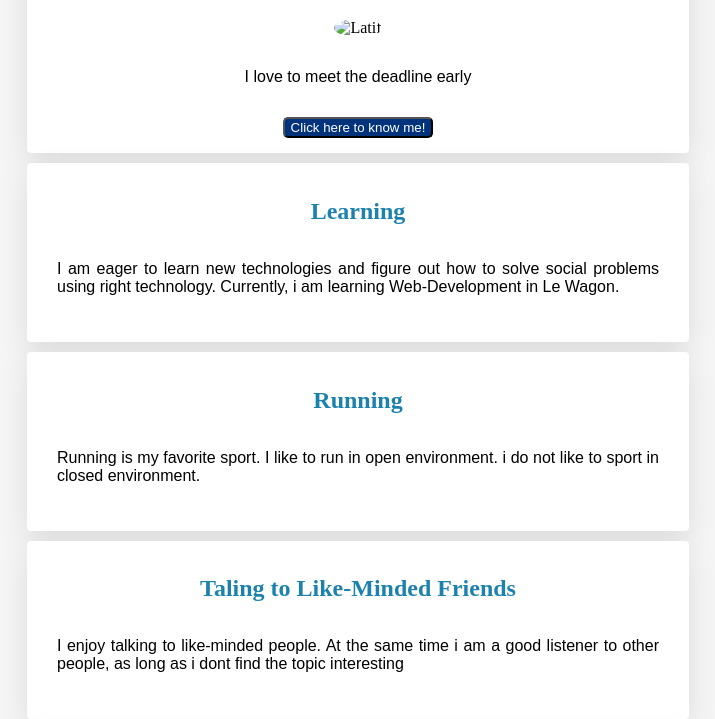
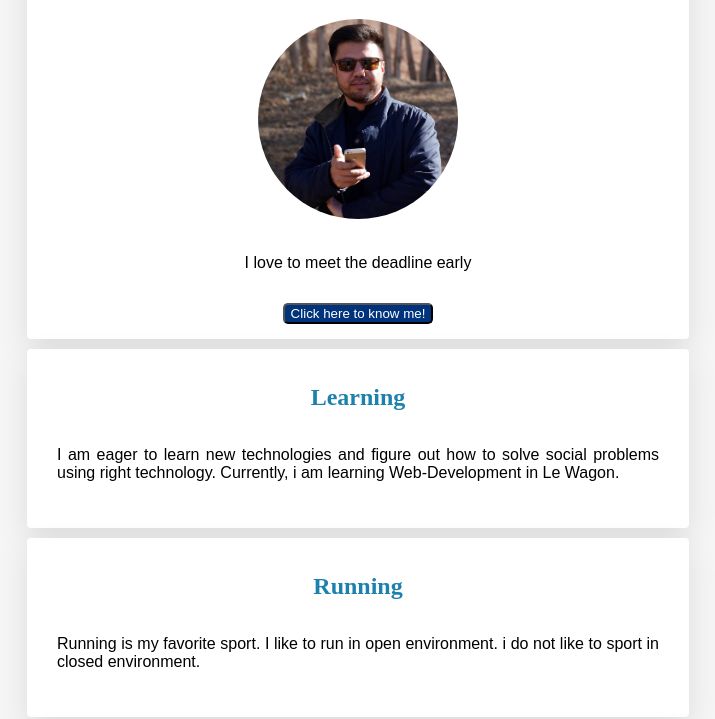
Before and after one commit to 19latif/profile, a plain HTML site: page index.html in a window 1280 px wide. Shown: the part 87-806 px from the top of the page, without its empty margins (282-997 px from the left). Drawn offline with Linux system fonts and the light colour scheme; a web font is replaced by a local one.

Commit message:
make my profile prettier

```diff
--- a/index.html
+++ b/index.html
@@ -18,7 +18,7 @@
 <body>
     <div class ="center">
       <h1>Welcome to My Page</h1>
-      <img class = "pic"src="images/latif2.jpeg/" alt="Latif" width="200" height="200">
+      <img class = "pic"src="images/latif2.jpg" alt="Latif" width="200" height="200">
       <p id = "me">I love to meet the deadline early</p>
 
       <button id = "btn">
```
Also changed, not shown: images/latif2.jpg (renamed from images/latif2.jpeg).
